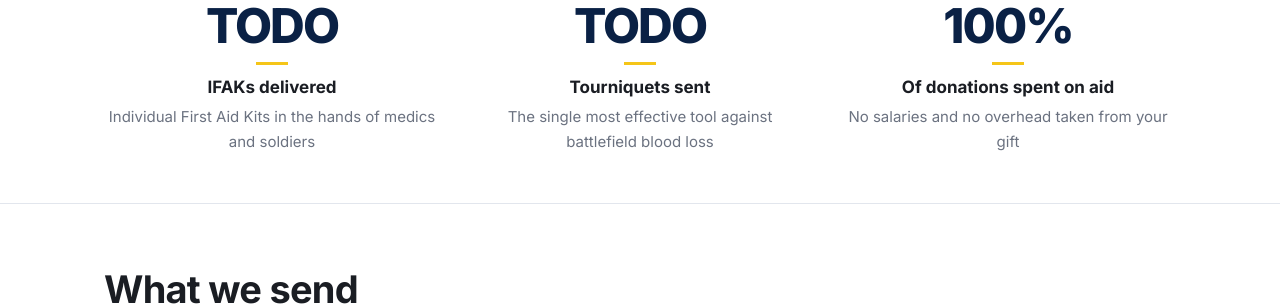
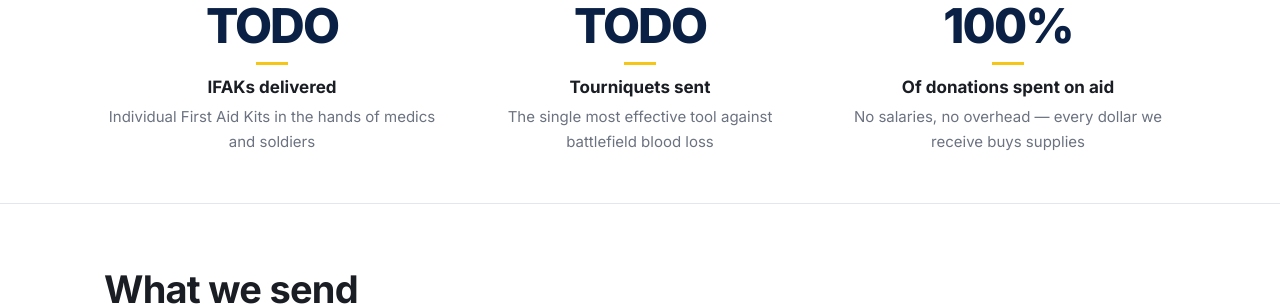
Before and after one commit to liana-pshevorska/lifelineforukraine, a Jekyll site: the page built from index.html, in a window 1280 px wide and 900 px high, scrolled down 570 px. Shown: the part 153-459 px from the top of the window. Built offline with Jekyll 4.4.1, drawn with Linux system fonts in a browser that asks for light colours.

Commit message:
Word the 100% stat so it holds under any provider
The headline stat read "100% / Of donations spent on aid / No salaries and no
overhead taken from your gift". Under Zeffy that is unambiguous, but "your
gift" invites a donor to read it as their full $50 buying supplies, which
would not hold if the provider switch is ever flipped to PayPal.

Reworded to "every dollar we receive buys supplies" — precise under every
provider, and a more concrete promise than the original. No conditionals, so
_data/impact.yml stays a plain data file anyone can edit.

The checker now asserts this stat reads identically in all five states, which
is the invariant that lets it live in a data file at all.

Co-Authored-By: Claude Opus 5 <noreply@anthropic.com>

```diff
--- a/_data/impact.yml
+++ b/_data/impact.yml
@@ -9,4 +9,4 @@
   note: "The single most effective tool against battlefield blood loss"
 - value: "100%"
   label: "Of donations spent on aid"
-  note: "No salaries and no overhead taken from your gift"
+  note: "No salaries, no overhead — every dollar we receive buys supplies"
```
Also changed, not shown: 1 other file.
